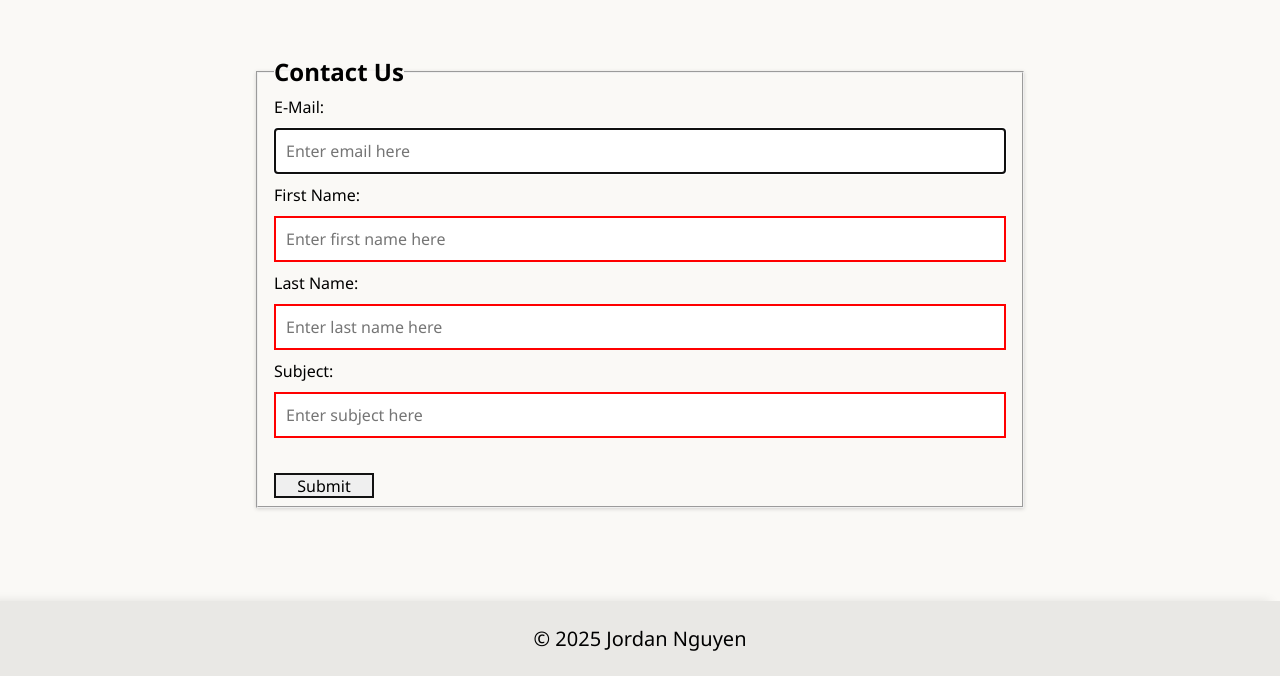
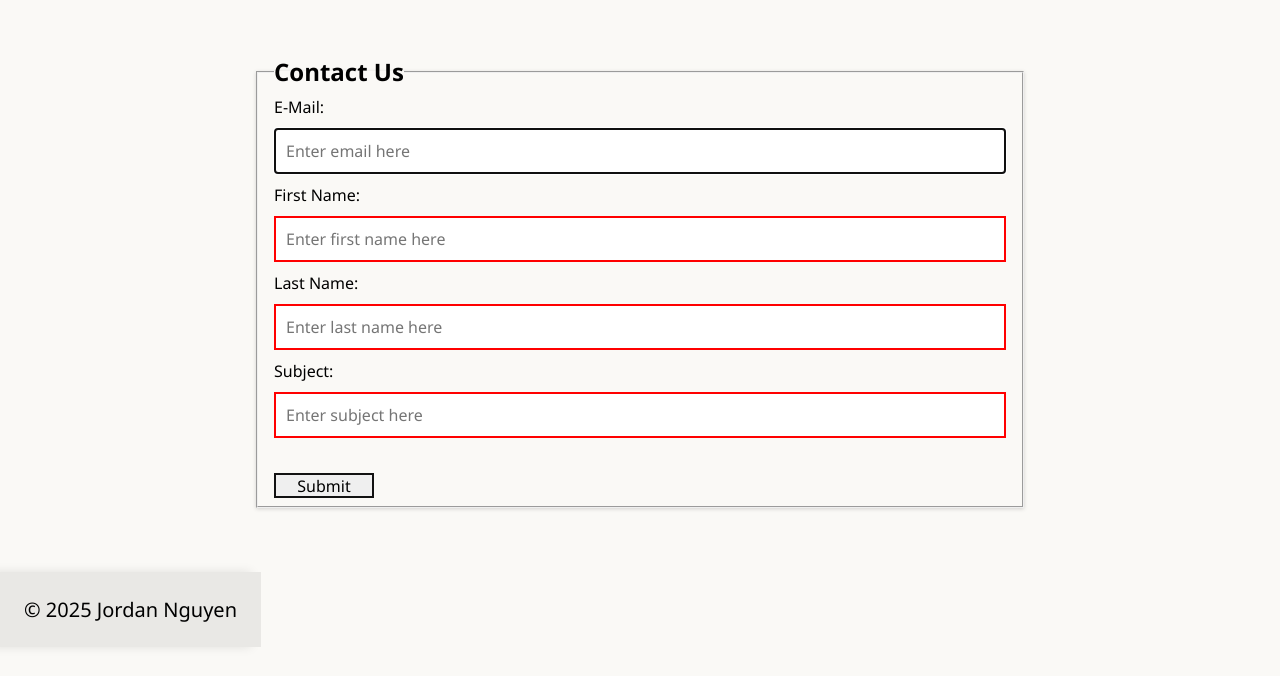
Before and after one commit to nguyenjord/Visit-Honolulu, a plain HTML site: page pages/contactus.html in a window 1280 px wide. Shown: the part 124-800 px from the top of the page. Drawn offline with Linux system fonts and the light colour scheme.

Commit message:
update 2

```diff
--- a/styles/contactus.css
+++ b/styles/contactus.css
@@ -1,9 +1,3 @@
-html, body { /* keeps footer on bottom*/
-    height: 100%;
-    margin: 0;
-    display: flex;
-    flex-direction: column;
-}
 
 /* contact form */
 #contactform {
--- a/styles/layout.css
+++ b/styles/layout.css
@@ -187,6 +187,7 @@ nav ul li a:hover {
 /* footer */
 
 footer {
+    position: fixed;
     text-align: center;
     padding:3vh;
     clear:both;
```
Also changed, not shown: styles/index.css (+4 -4 lines).
